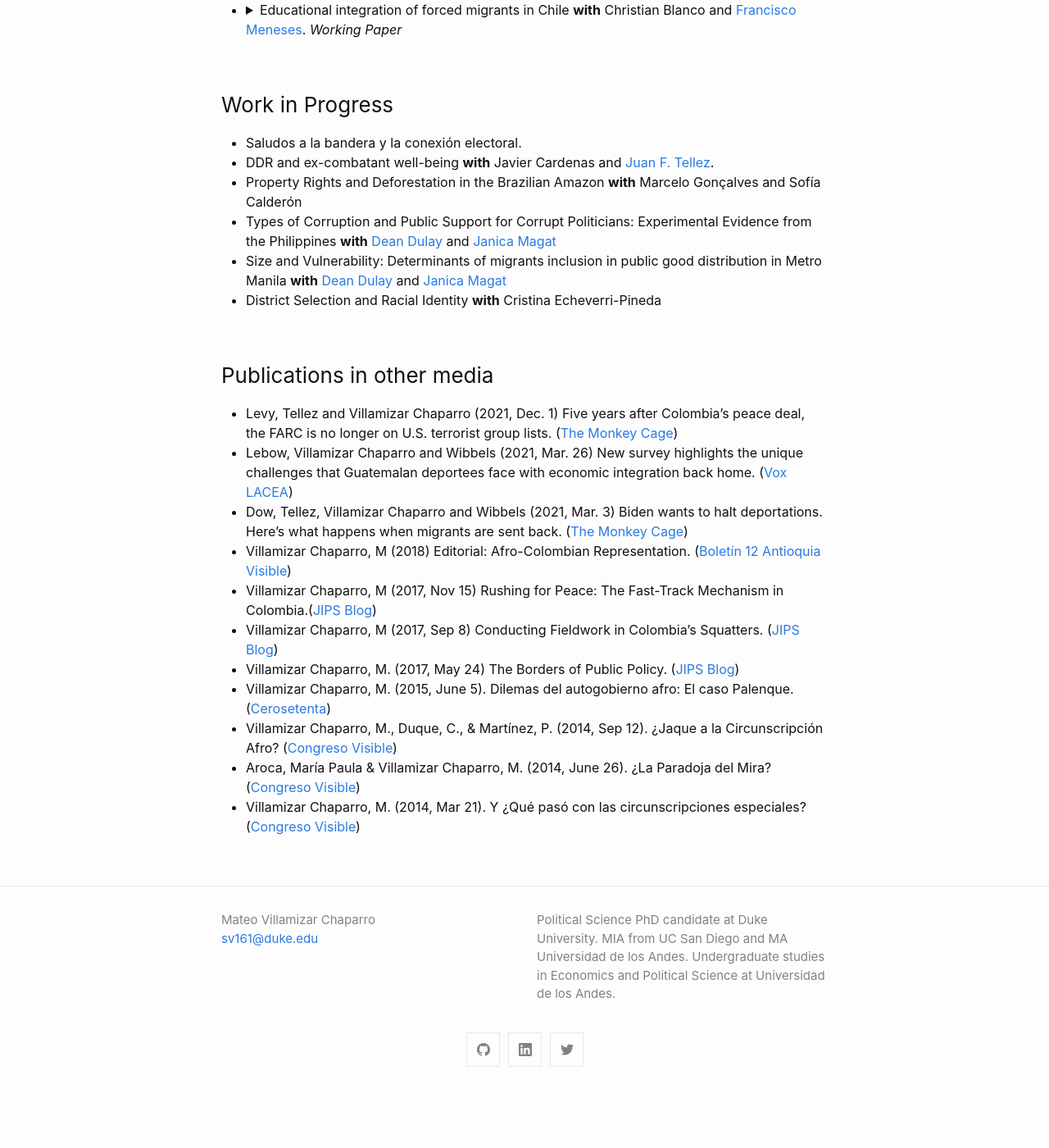
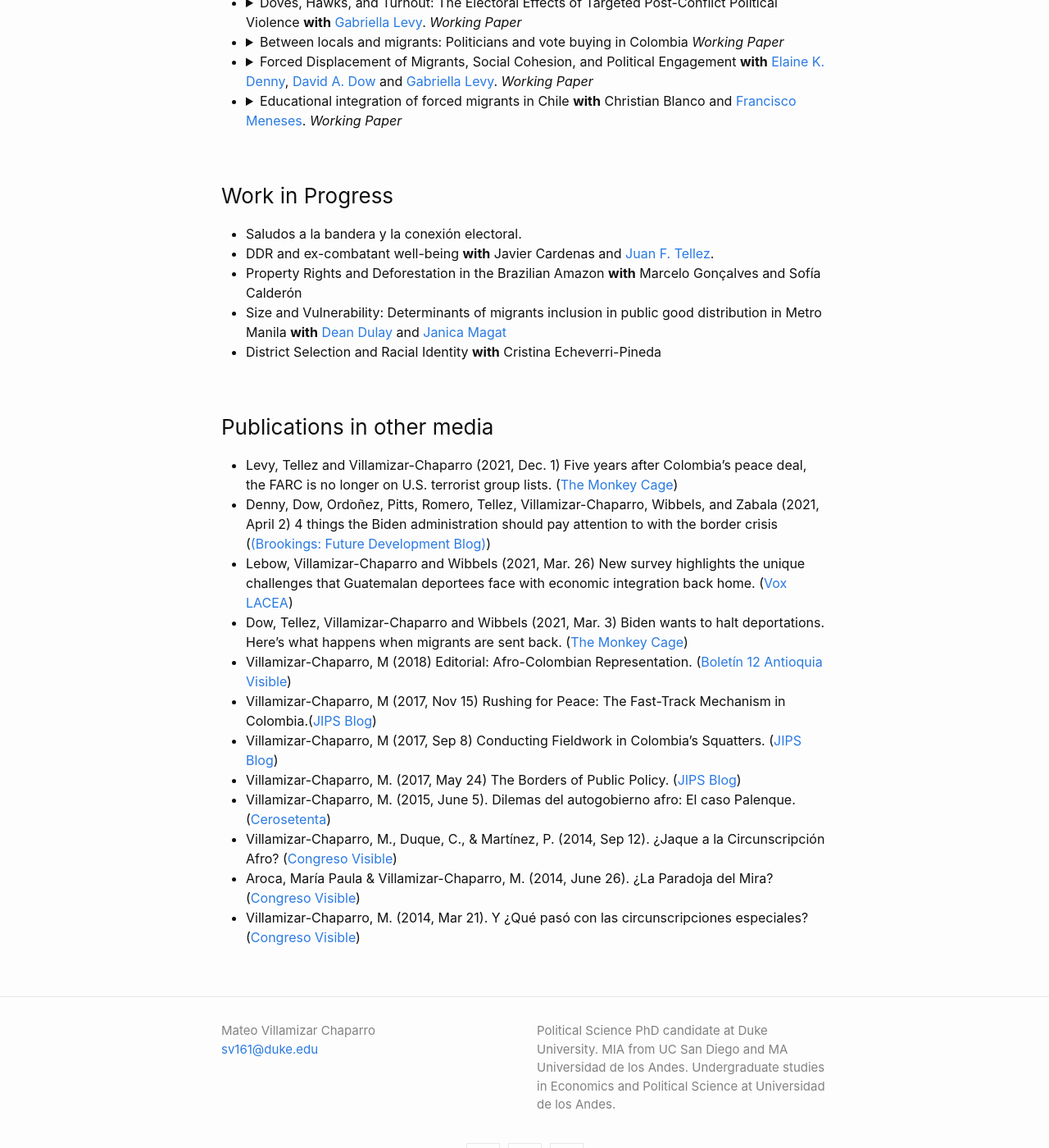
Before and after one commit to MateoVillamizarChaparro/MateoVillamizarChaparro.github.io, a Jekyll site: the page built from publications.md, in a window 1280 px wide and 1400 px high, scrolled down 959 px. Shown: the whole window at 82% size. Built offline with Jekyll 4.4.1, drawn with Linux system fonts in a browser that asks for light colours; our own code applies the rules of GitHub Pages for plain Markdown files; before the commit the page ends 2295 px from its top, so only the background shows below that; some of the changed text lies outside the part shown.

Commit message:
Update publications.md

```diff
--- a/publications.md
+++ b/publications.md
@@ -7,18 +7,36 @@
   - Hoyos, C and **Villamizar Chaparro, M** (2019) *The Implementation of the Peace Accords in Congress: A legislative balance during 2017*. In *Excombatientes y acuerdo de paz con las FARC-EP en Colombia*, edited by Rettberg, A, and McFee, E. (Link to book [here](https://uniandes.ipublishcentral.com/product/excombatientes-y-acuerdo-de-paz-con-las-farcep-en-colombia)).
 
   - Echeverri Pineda, C and **Villamizar Chaparro, M** (2018) *Representation and Political Participation of the Afro-Colombian Population: 2014 Elections and Black Legislators*. In *Polarización y posconflicto las elecciones nacionales y locales en Colombia, 2014-2017*, edited by Botero, F, García Sánchez, M and Wills-Otero, L. (Link to book [here](https://uniandes.edu.co/es/publicaciones/libro-polarizacion-y-posconflicto-felipe-botero-miguel-garcia-sanchez-laura-wills-otero)).
+  - Villamizar-Chaparro, M and Echeverri-Pineda, C (Forthcoming) Blank votes and black organizations: explaining participation in the Afro-Colombian ethnic districts. In *En reconfiguración permanente: partidos y elecciones nacionales y subnacionales en Colombia 2018-2019*, edited by Botero, F; Ortega Gómez, Viviana; Pino, Juan Federico and Wills, L.
 
 ### Working Papers
 
   - The Effect of COVID-19 and Economic Stimulus on Food Security **with** [Timothy R. McDade](https://trmcdade.github.io/),  Molly Jacobs, and Michelle Corea.*Under Review*
   - The Human Cost of Deportation **with** [Elaine K. Denny](https://faculty.ucmerced.edu/edenny/), [David A. Dow](https://sites.google.com/view/davidadow/home), [Diego Romero](https://diego-romero.com/), [Juan F. Tellez](https://juanftellez.com/), [Erik Wibbels](https://sites.duke.edu/wibbels/), and Pamela Zabala. *Under Review*
     - Covering in [Brookings](https://www.brookings.edu/blog/future-development/2021/04/02/4-things-the-biden-administration-should-pay-attention-to-with-the-border-crisis/), [Plaza P\'ublica](https://www.plazapublica.com.gt/content/deportados-en-guatemala-solo-hay-carencias-por-eso-quieren-volver), and [Plaza P\'ublica](https://www.plazapublica.com.gt/content/encuesta-deportados-solo-quieren-volver-huir-del-pais)
-  - Blank votes and black organizations: explaining participation in the Afro-Colombian ethnic districts **with** Cristina Echeverri-Pineda *Book chapter under editorial process*
-  - New Interests, New Measures, Old Problems: An Analysis of the Latent Dimension(s) of Democracy **with** [Serkant Adiguzel](http://serkantadiguzel.com/), [Scott de Marchi](http://sdemarchi.weebly.com/), Jeremy Springman and [Erik Wibbels](https://sites.duke.edu/wibbels/). *Working Paper*
+
+  - {::options parse_block_html="true" /}
+    <details><summary markdown="span"> Precarity, and Preferences for Redistribution in Weak States: Evidence from the Philippines **with** [Dean Dulay](https://www.deandulay.com/) and [Janica Magat](https://janicamagat.com/) *Under Review* </summary>
+    <p> <sub>
+    **Abstract:** The positive relationship between economic precarity and increased preferences for redistribution is well-established in a large literature focusing on the Global North. However, existing scholarship finds no relationship between precarity and redistribution in the Global South; the underlying reasons remain unclear. Moreover, existing papers conflate precarity and informality, thus confounding the interpretation of these results. We conducted a priming experiment and leveraged the COVID-19 pandemic to randomly vary perceptions of economic precarity for 1,526 individuals in Metro Manila, Philippines. We show that precarity is not correlated with increased demand for redistribution, but is correlated with a preference for non-contributory social assistance spending over contributory social insurance spending. This result is driven by the formal sector, suggesting that precarity does engender different views about redistribution among individuals with exposure to different social spending policies.
+    </sub> </p>
+    </details>
+    {::options parse_block_html="false" /}
+
+  - {::options parse_block_html="true" /}
+    <details><summary markdown="span"> Types of Corruption and Public Support for Corrupt Politicians: Experimental Evidence from the Philippines **with** [Dean Dulay](https://www.deandulay.com/) and [Janica Magat](https://janicamagat.com/) *Under Review* </summary>
+    <p> <sub>
+    **Abstract:** Political corruption diminishes democratic accountability and leads to economic inefficiencies, yet voters all over the world vote for corrupt politicians. What explains this phenomenon? This letter argues that corruption takes different forms and, in turn, has different effects on public support. We conduct a survey experiment on voters in the Philippines to examine how type of corruption affects their support for politicians. The results display a corruption ordering. Relative to no corruption, respondents who received the nepotism treatment are 21.6 percentage points less likely to vote for the mayor, respondents receiving the bribery treatment 35 p.p. less likely, and those receiving the theft treatment 50 p.p. less likely. These results are robust to a variety of alternative specifications and are consistent with theories of social distance and different norms and values as potential explanations. Our results suggest that type of corruption is a key determinant of corrupt politicians' electoral success.
+    </sub> </p>
+    </details>
+    {::options parse_block_html="false" /}
+
+  - New Interests, New Measures, Old Problems: An Analysis of the Latent Dimension(s) of Democracy **with** [Serkant Adiguzel](http://serkantadiguzel.com/), [Scott de Marchi](http://sdemarchi.weebly.com/), [Jeremy Springman](https://sites.duke.edu/jeremyspringman/) and [Erik Wibbels](https://sites.duke.edu/wibbels/). *Working Paper*
+
   - {::options parse_block_html="true" /}
     <details><summary markdown="span">Doves, Hawks, and Turnout: The Electoral Effects of Targeted Post-Conflict Political Violence **with** [Gabriella Levy](https://gabriellalevy.net/). *Working Paper*</summary>
     <p> <sub>
-    *Abstract:* What are the effects of violence against civic leaders and ex-combatants on electoral outcomes in unstable contexts emerging from conflict? Such individuals have been targeted in a range of countries, including Colombia and Afghanistan. Yet, existing research on wartime and electoral violence has rarely explored the killings of these non-combatants, who are neither regular people nor powerful politicians. Thus, we examine the relationship between 1) the deaths of social leaders and demobilized ex-combatants in Colombia following the 2016 peace agreement and 2) Colombian political participation and vote choice in 2018 and 2019 elections. Methodologically, we use a series of municipal level estimations followed by individual level regressions using DANE survey data from the Colombian government. Our results indicate that social leader and ex-combatant assassinations each reduce political engagement as well as support for the hawkish candidate. We also provide suggestive evidence that the assassinations not only reduce citizens' perceptions of their personal security but also increase their belief in the value of violence and depress their satisfaction with the state of democracy in their country. These results suggest that, through their impact on electoral participation, vote choice, and public attitudes, the assassinations may have countervailing effects on national stability.
+    **Abstract:** What are the effects of violence against civic leaders and ex-combatants on electoral outcomes in unstable contexts emerging from conflict? Such individuals have been targeted in a range of countries, including Colombia and Afghanistan. Yet, existing research on wartime and electoral violence has rarely explored the killings of these non-combatants, who are neither regular people nor powerful politicians. Thus, we examine the relationship between 1) the deaths of social leaders and demobilized ex-combatants in Colombia following the 2016 peace agreement and 2) Colombian political participation and vote choice in 2018 and 2019 elections. Methodologically, we use a series of municipal level estimations followed by individual level regressions using DANE survey data from the Colombian government. Our results indicate that social leader and ex-combatant assassinations each reduce political engagement as well as support for the hawkish candidate. We also provide suggestive evidence that the assassinations not only reduce citizens' perceptions of their personal security but also increase their belief in the value of violence and depress their satisfaction with the state of democracy in their country. These results suggest that, through their impact on electoral participation, vote choice, and public attitudes, the assassinations may have countervailing effects on national stability.
     </sub> </p>
     </details>
     {::options parse_block_html="false" /}
@@ -27,14 +45,6 @@
     <details><summary markdown="span"> Between locals and migrants: Politicians and vote buying in Colombia *Working Paper* </summary>
     <p> <sub>
     *Abstract:* The number of internal migrants in the developing world has been increasing as a result of climate change, violence and economic development. How do these flows of migrants affect vote-buying structures? Unlike their international counterparts, internal migrants still retain their right to vote and hence could be included in vote-buying schemes. This paper uses a formal model to analyze the decision a politician makes when allocating private benefits between migrants and natives. The model indicates that politicians will distribute private benefits to migrants when there is  a low level of political competition. Using individual and municipal quantitative data from Colombia alongside  qualitative work, I find that migrants engage less in vote-buying practices in more competitive environments. This result is most likely the effect of migrant turnout rather than issues with migrant voting registration. The results also show that vote-buying interactions between politicians and migrants are one shot leaving aside the idea of relational clientelism. Finally, political competition reduces the amount of private benefits distributed by local political machines. These findings complement the results from migrant integration into formal political settings as campaigns and candidacies.
-    </sub> </p>
-    </details>
-    {::options parse_block_html="false" /}
-
-  - {::options parse_block_html="true" /}
-    <details><summary markdown="span"> Precarity, and Preferences for Redistribution in Weak States: Evidence from the Philippines **with** [Dean Dulay](https://www.deandulay.com/) and [Janica Magat](https://janicamagat.com/) *Working Paper* </summary>
-    <p> <sub>
-    *Abstract:* The positive relationship between economic precarity and increased preferences for redistribution is well-established in a large literature focusing on the Global North. However, existing scholarship finds no relationship between precarity and redistribution in the Global South; the underlying reasons remain unclear. Moreover, existing papers conflate precarity and informality, thus confounding the interpretation of these results. We conducted a priming experiment and leveraged the COVID-19 pandemic to randomly vary perceptions of economic precarity for 1,526 individuals in Metro Manila, Philippines. We show that precarity is not correlated with increased demand for redistribution, but is correlated with a preference for non-contributory social assistance spending over contributory social insurance spending. This result is driven by the formal sector, suggesting that precarity does engender different views about redistribution among individuals with exposure to different social spending policies.
     </sub> </p>
     </details>
     {::options parse_block_html="false" /}
@@ -59,20 +69,20 @@
   - Saludos a la bandera y la conexión electoral.
   - DDR and ex-combatant well-being **with** Javier Cardenas and [Juan F. Tellez](https://juanftellez.com/).
   - Property Rights and Deforestation in the Brazilian Amazon **with** Marcelo Gonçalves and Sofía Calderón
-  - Types of Corruption and Public Support for Corrupt Politicians: Experimental Evidence from the Philippines **with** [Dean Dulay](https://www.deandulay.com/) and [Janica Magat](https://janicamagat.com/)
   - Size and Vulnerability: Determinants of migrants inclusion in public good distribution in Metro Manila **with** [Dean Dulay](https://www.deandulay.com/) and [Janica Magat](https://janicamagat.com/)
   - District Selection and Racial Identity **with** Cristina Echeverri-Pineda
 
 ### Publications in other media
 
-  - Levy, Tellez and Villamizar Chaparro (2021, Dec. 1) Five years after Colombia’s peace deal, the FARC is no longer on U.S. terrorist group lists. ([The Monkey Cage](https://www.washingtonpost.com/politics/2021/12/02/five-years-after-colombias-peace-deal-farc-is-no-longer-us-terror-group-lists/))
-  - Lebow, Villamizar Chaparro and Wibbels (2021, Mar. 26) New survey highlights the unique challenges that Guatemalan deportees face with economic integration back home. ([Vox LACEA](http://www.lacea.org/vox/?q=blog/guatemalan_deportees_integration))
-  - Dow, Tellez, Villamizar Chaparro and Wibbels (2021, Mar. 3) Biden wants to halt deportations. Here’s what happens when migrants are sent back. ([The Monkey Cage](https://www.washingtonpost.com/politics/2021/03/03/biden-wants-halt-deportations-heres-what-happens-when-migrants-are-sent-back/))
-  - Villamizar Chaparro, M (2018) Editorial: Afro-Colombian Representation. ([Boletín 12 Antioquia Visible](https://issuu.com/antvisible/docs/boleti_n_av_n.12))
-  - Villamizar Chaparro, M (2017, Nov 15) Rushing for Peace: The Fast-Track Mechanism in Colombia.([JIPS Blog](https://gpsjips.wixsite.com/jips/single-post/2017/11/15/Rushing-Peace-The-Fast-Track-in-Colombia))
-  - Villamizar Chaparro, M (2017, Sep 8) Conducting Fieldwork in Colombia’s Squatters. ([JIPS Blog](https://www.jipsblog.com/post/conducting-fieldwork-in-colombia-s-squatters))
-  - Villamizar Chaparro, M. (2017, May 24) The Borders of Public Policy. ([JIPS Blog](https://www.jipsblog.com/post/the-borders-of-public-policy))
-  - Villamizar Chaparro, M. (2015, June 5). Dilemas del autogobierno afro: El caso Palenque. ([Cerosetenta](https://cerosetenta.uniandes.edu.co/dilemas-del-autogobierno-afro-el-caso-palenque/))
-  - Villamizar Chaparro, M., Duque, C., & Martínez, P. (2014, Sep 12). ¿Jaque a la Circunscripción Afro? ([Congreso Visible](https://congresovisible.uniandes.edu.co/agora/post/jaque-a-la-circunscripcion-afro/6570/))
-  - Aroca, María Paula & Villamizar Chaparro, M. (2014, June 26). ¿La Paradoja del Mira? ([Congreso Visible](https://congresovisible.uniandes.edu.co/agora/post/la-paradoja-del-mira/6425/))
-  - Villamizar Chaparro, M. (2014, Mar 21). Y ¿Qué pasó con las circunscripciones especiales? ([Congreso Visible](https://congresovisible.uniandes.edu.co/agora/post/y-que-paso-con-las-circunscripciones-especiales/6294/))
+  - Levy, Tellez and Villamizar-Chaparro (2021, Dec. 1) Five years after Colombia’s peace deal, the FARC is no longer on U.S. terrorist group lists. ([The Monkey Cage](https://www.washingtonpost.com/politics/2021/12/02/five-years-after-colombias-peace-deal-farc-is-no-longer-us-terror-group-lists/))
+  - Denny, Dow, Ordoñez, Pitts, Romero, Tellez, Villamizar-Chaparro, Wibbels, and Zabala (2021, April 2) 4 things the Biden administration should pay attention to with the border crisis ([(Brookings: Future Development Blog)](https://www.brookings.edu/blog/future-development/2021/04/02/4-things-the-biden-administration-should-pay-attention-to-with-the-border-crisis/))
+  - Lebow, Villamizar-Chaparro and Wibbels (2021, Mar. 26) New survey highlights the unique challenges that Guatemalan deportees face with economic integration back home. ([Vox LACEA](http://www.lacea.org/vox/?q=blog/guatemalan_deportees_integration))
+  - Dow, Tellez, Villamizar-Chaparro and Wibbels (2021, Mar. 3) Biden wants to halt deportations. Here’s what happens when migrants are sent back. ([The Monkey Cage](https://www.washingtonpost.com/politics/2021/03/03/biden-wants-halt-deportations-heres-what-happens-when-migrants-are-sent-back/))
+  - Villamizar-Chaparro, M (2018) Editorial: Afro-Colombian Representation. ([Boletín 12 Antioquia Visible](https://issuu.com/antvisible/docs/boleti_n_av_n.12))
+  - Villamizar-Chaparro, M (2017, Nov 15) Rushing for Peace: The Fast-Track Mechanism in Colombia.([JIPS Blog](https://gpsjips.wixsite.com/jips/single-post/2017/11/15/Rushing-Peace-The-Fast-Track-in-Colombia))
+  - Villamizar-Chaparro, M (2017, Sep 8) Conducting Fieldwork in Colombia’s Squatters. ([JIPS Blog](https://www.jipsblog.com/post/conducting-fieldwork-in-colombia-s-squatters))
+  - Villamizar-Chaparro, M. (2017, May 24) The Borders of Public Policy. ([JIPS Blog](https://www.jipsblog.com/post/the-borders-of-public-policy))
+  - Villamizar-Chaparro, M. (2015, June 5). Dilemas del autogobierno afro: El caso Palenque. ([Cerosetenta](https://cerosetenta.uniandes.edu.co/dilemas-del-autogobierno-afro-el-caso-palenque/))
+  - Villamizar-Chaparro, M., Duque, C., & Martínez, P. (2014, Sep 12). ¿Jaque a la Circunscripción Afro? ([Congreso Visible](https://congresovisible.uniandes.edu.co/agora/post/jaque-a-la-circunscripcion-afro/6570/))
+  - Aroca, María Paula & Villamizar-Chaparro, M. (2014, June 26). ¿La Paradoja del Mira? ([Congreso Visible](https://congresovisible.uniandes.edu.co/agora/post/la-paradoja-del-mira/6425/))
+  - Villamizar-Chaparro, M. (2014, Mar 21). Y ¿Qué pasó con las circunscripciones especiales? ([Congreso Visible](https://congresovisible.uniandes.edu.co/agora/post/y-que-paso-con-las-circunscripciones-especiales/6294/))
```
